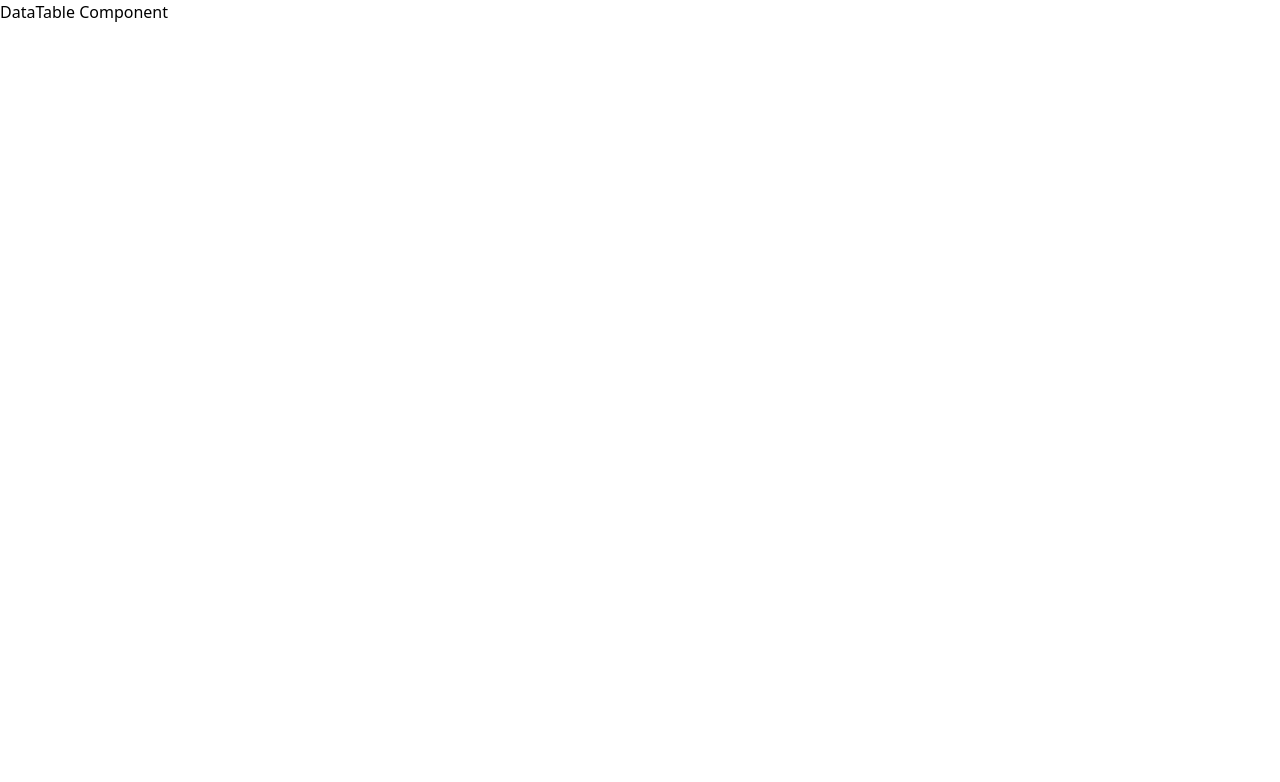
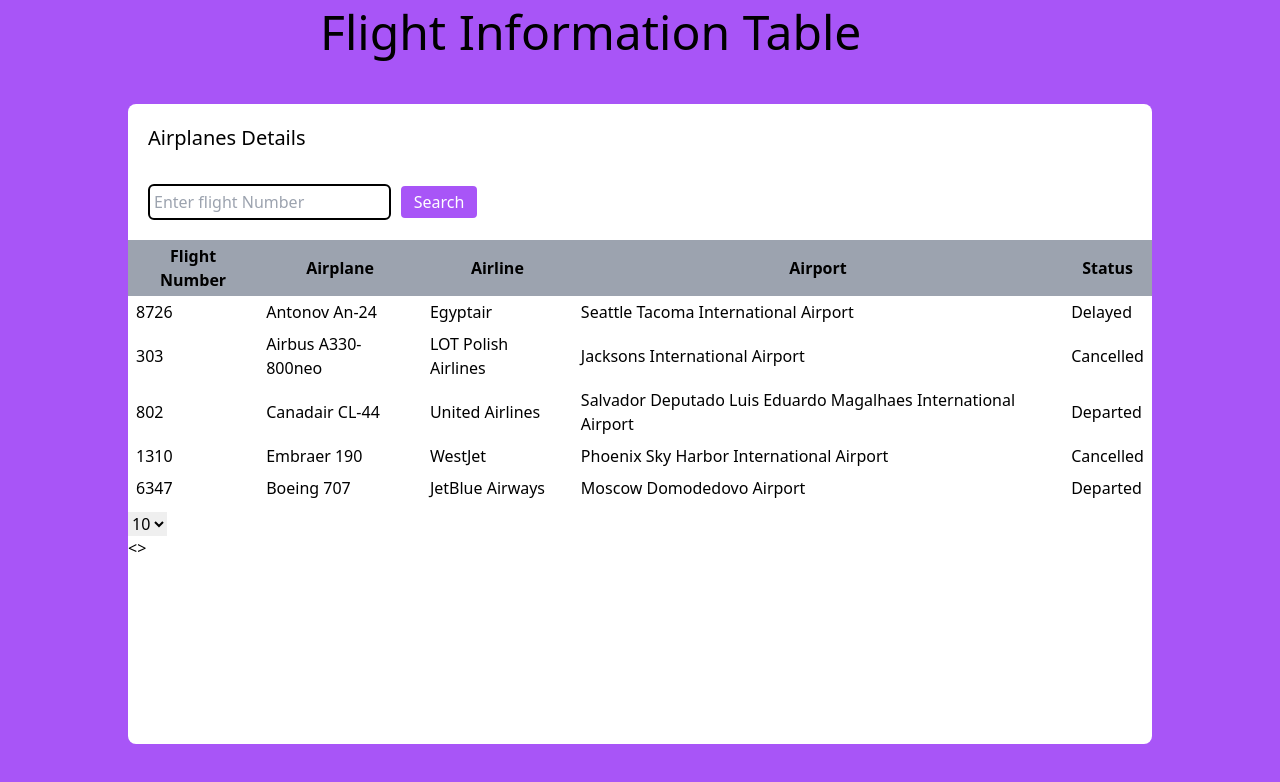
Before and after one commit to Subhadeep-CS/react-mini-project, a React (Create React App) app: page / in a window 1280 px wide. Shown: the top 782 px of the page. Built offline with nearby package versions, Linux system fonts and the light colour scheme.

Commit message:
basic styling complete

```diff
--- a/src/components/DataTable/index.js
+++ b/src/components/DataTable/index.js
@@ -1,11 +1,83 @@
-import generateMockAirlineData from "./helper/mockDataGenerator";
-const DataTable=()=>{
-    console.log(generateMockAirlineData());
-    return(
-        <div>
-            DataTable Component
+import { useEffect, useState } from "react";
+import generateMockAirlineData from "../../helper/mockDataGenerator";
+const DataTable = () => {
+    const [flighDetailsList,setFlightDetailsList]=useState([]);
+    useEffect(()=>{
+        const airlineData=generateMockAirlineData(100);
+        console.log(airlineData);
+        setFlightDetailsList([...airlineData]);
+    },[])
+  return (
+    <div id="rootDiv" className="w-screen h-screen bg-purple-500 flex flex-col">
+      <div id="datatableHeader" className="w-[50vw] h-[10vh] my-2 mx-auto">
+        <p className="text-black text-5xl text-bold align-center">
+          Flight Information Table
+        </p>
+      </div>
+      <div
+        id="datatable"
+        className="w-[80vw] h-[80vh] bg-white my-2 mx-auto rounded-lg flex flex-col"
+      >
+        <div id="data-table-header" className="m-2 p-2">
+          <p className="text-xl text-bold p-1">Airplanes Details</p>
         </div>
-    );
-}
+        <div id="searchBar" className="mx-2 p-2">
+          <input
+            type="text"
+            name="text"
+            id="searchText"
+            placeholder="Enter flight Number"
+            className="border-2 border-black rounded-md outline-black m-1 p-1"
+          />
+          <button className="bg-purple-500 m-1 p-1 w-20 text-white border-white border-2 rounded-md cursor-pointer">Search</button>
+        </div>
+        <div id="table" className="mx-auto">
+          <table className="mx-auto my-2">
+            <thead className="bg-gray-400">
+              <tr>
+                <th className="mx-2 my-1 px-2 py-1 text-center border-b-orange-100">Flight Number</th>
+                <th className="mx-2 my-1 px-2 py-1 text-center border-b-orange-100">Airplane</th>
+                <th className="mx-2 my-1 px-2 py-1 text-center border-b-orange-100">Airline</th>
+                <th className="mx-2 my-1 px-2 py-1 text-center border-b-orange-100">Airport</th>
+                <th className="mx-2 my-1 px-2 py-1 text-center border-b-orange-100">Status</th>
+              </tr>
+            </thead>
+            <tbody>
+                {/* list all the data by default set to 10 */}
+                {
+                    flighDetailsList.slice(0,5).map((flightDetail,index)=>{
+                        return(
+                            <tr>
+                                <td className="mx-2 my-1 px-2 py-1 border-b-orange-100">{flightDetail.flightNumber}</td>
+                                <td className="mx-2 my-1 px-2 py-1 border-b-orange-100">{flightDetail.airplane.name}</td>
+                                <td className="mx-2 my-1 px-2 py-1 border-b-orange-100">{flightDetail.airline.name}</td>
+                                <td className="mx-2 my-1 px-2 py-1 border-b-orange-100">{flightDetail.airport.name}</td>
+                                <td className="mx-2 my-1 px-2 py-1 border-b-orange-100">{flightDetail.status}</td>
+                            </tr>
+                        )
+                    })
+                }
+            </tbody>
+          </table>
+        </div>
+        <div id="footerDiv" className="relative ">
+          <div id="selectBox">
+            <select>
+              <option value={10}>10</option>
+              <option value={20}>20</option>
+              <option value={30}>30</option>
+              <option value={40}>40</option>
+              <option value={50}>50</option>
+            </select>
+          </div>
+          <div id="arrowButton" className="align-top">
+            <button id="previousPage">{"<"}</button>
+            <button id="nextPage">{">"}</button>
+          </div>
+        </div>
+      </div>
+    </div>
+  );
+};
 
 export default DataTable;
```
Also changed, not shown: src/helper/mockDataGenerator.js (renamed from src/components/DataTable/helper/mockDataGenerator.js).
